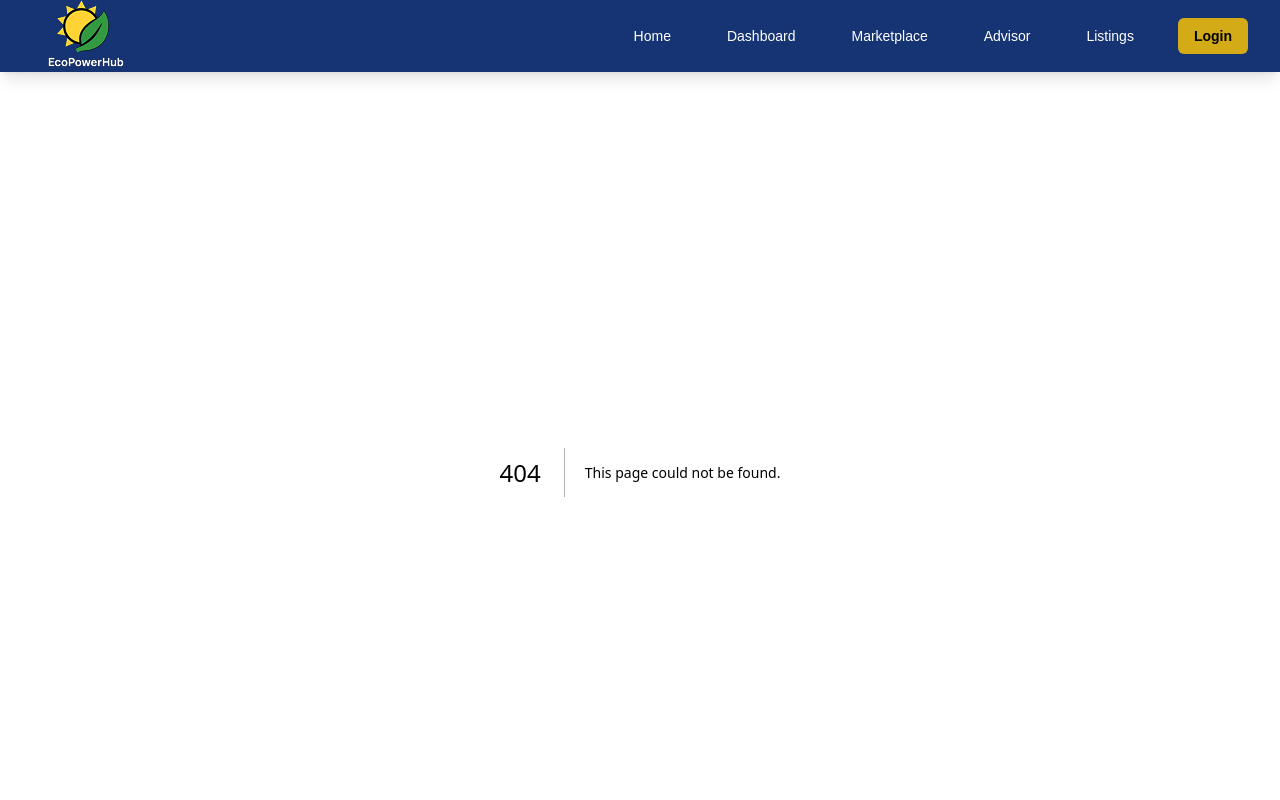
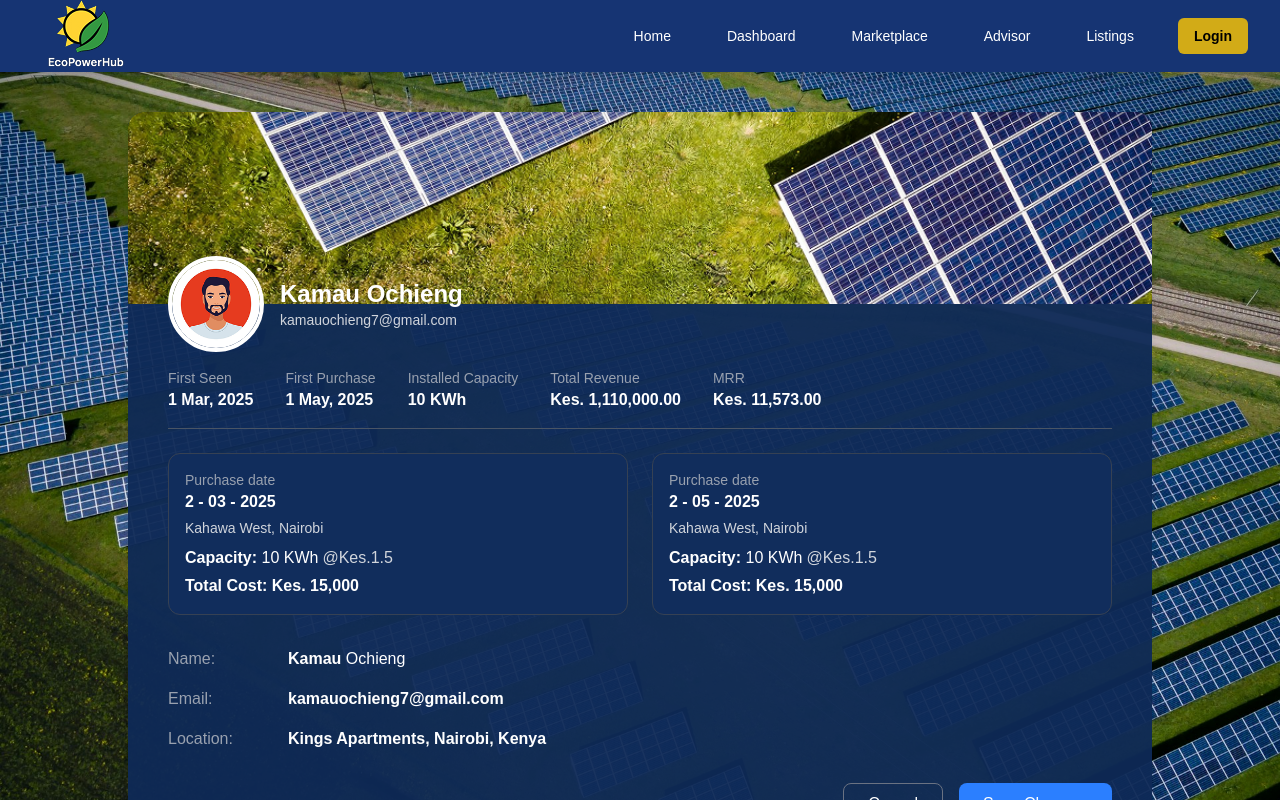
Before and after one commit to lewys-miugo/eco_hub, a Next.js app in the folder frontend/: page /profile in a window 1280 px wide. Before the commit this address had no page. Shown: the top 800 px of the page. Built offline with nearby package versions, Linux system fonts and the light colour scheme.

Commit message:
The profile page routing

```diff
--- /dev/null
+++ b/frontend/app/profile/page.jsx
@@ -0,0 +1,5 @@
+import ProfilePage from "../../components/Authentication/ProfilePage";
+
+export default function Profile(){
+    return <ProfilePage />;
+}
```
